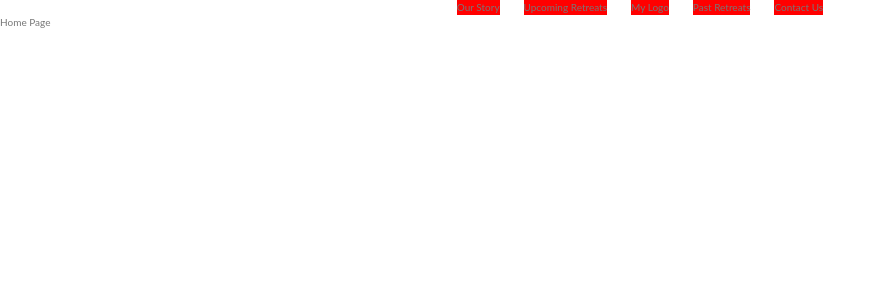
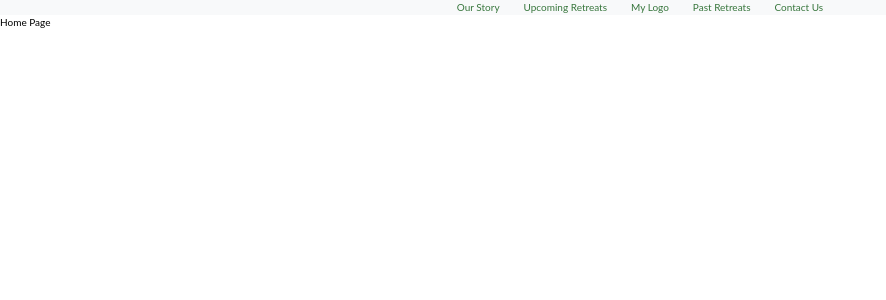
Before and after one commit to jieqiangt/the-hush-retreat, a Next.js app: page / in a window 1280 px wide. Shown: the top 300 px of the page, without its empty margins (0-886 px from the left). Built offline with nearby package versions, Linux system fonts and the light colour scheme.

Commit message:
selected colors

```diff
--- a/components/layout/NavBar.js
+++ b/components/layout/NavBar.js
@@ -4,8 +4,8 @@ import classes from "./sass/nav.module.scss";
 
 export default function NavBar() {
   return (
-    <nav >
-      <ul className={classes["nav-list"]}>
+    <nav className={classes['nav']}>
+      <ul className={classes["nav--list"]}>
         <NavLink href="/discover">Our Story</NavLink>
         <NavLink href="/new">Upcoming Retreats</NavLink>
         <NavLink href="/">
--- a/components/layout/NavLink.js
+++ b/components/layout/NavLink.js
@@ -3,7 +3,7 @@ import classes from "./sass/nav.module.scss";
 
 export default function NavLink(props) {
   return (
-    <li className={classes["nav-link"]}>
+    <li className={classes["nav--link"]}>
       <Link href={props.href}>{props.children}</Link>
     </li>
   );
--- a/components/layout/sass/nav.module.scss
+++ b/components/layout/sass/nav.module.scss
@@ -4,18 +4,31 @@
 .nav {
   width: 100vw;
   display: block;
-}
+  background-color: $bg-accent-primary-col;
 
-.nav-list {
+  &--list {
     @include flex-container;
     justify-content: center;
     align-items: center;
     width: 100%;
     gap: 2.4rem;
+  }
+
+  &--link {
+    display: inline-block;
+    color: $text-header-primary-col;
+  }
+
+  &--link {
+
+    display: inline-block;
+    color: $text-header-primary-col;
+
+    &:hover {
+      text-decoration: underline solid;
+      text-decoration-color: red;
+    }
 
   }
 
-.nav-link {
-  background-color: red;
-  display: inline-block;
 }
--- a/sass/abstracts/_variables.scss
+++ b/sass/abstracts/_variables.scss
@@ -0,0 +1,21 @@
+// Background Color
+$bg-main-tint-2-col: #427d50;
+$bg-main-tint-1-col: #2b6d3a;
+$bg-main-primary-col: #135d24;
+$bg-main-shade-1-col: #115420;
+$bg-main-shade-2-col: #0f4a1d;
+
+$bg-accent-primary-col: #f8f9fa;
+
+// Text Color
+$text-gray-tint-1-col: #ffeef9;
+// $text-gray-primary-col: #FFECF8;
+$text-gray-primary-col: black;
+$text-gray-shade-1-col: #e6d4df;
+$text-gray-shade-2-col: #ccbdc6;
+
+$text-header-primary-col: #37763C;
+
+$text-accent-tint-1-col: #dac596;
+$text-accent-primary-col: #d6bf8a;
+$text-accent-shade-1-col: #c1ac7c;
--- a/sass/base/_base.scss
+++ b/sass/base/_base.scss
@@ -1,3 +1,5 @@
+@import "../abstracts/variables";
+
 // SETTING FONT SIZE AS 10px
 html {
   font-size: 62.5%;
--- a/sass/base/_typography.scss
+++ b/sass/base/_typography.scss
@@ -1,6 +1,8 @@
+@import "../abstracts/variables";
+
 body {
     font-family: "Lato", sans-serif;
     line-height: 1.5;
     font-weight: 400;
-    color: #777;
+    color: $text-gray-primary-col;
 }
```
Lines whose indentation alone changed are shown as unchanged.
